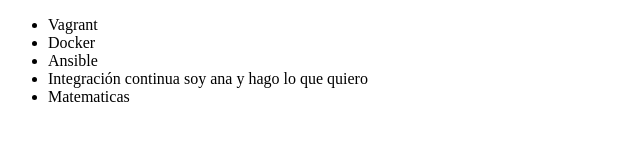
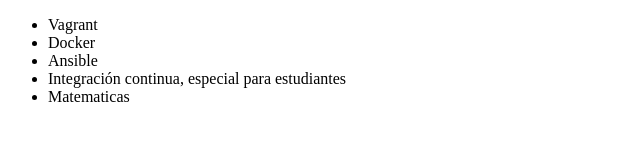
Before and after one commit to WaldoLoayza/repositorio-prueba, a plain HTML site: page index.html in a window 1280 px wide. Shown: the full height of the page, 0-640 px from the left. Drawn offline with Linux system fonts and the light colour scheme.

Commit message:
cambie index.html

```diff
--- a/index.html
+++ b/index.html
@@ -9,7 +9,7 @@
          <li> Vagrant </li>
          <li> Docker </li>
          <li> Ansible </li>
-         <li> Integración continua soy ana y hago lo que quiero</li>
+         <li> Integración continua, especial para estudiantes</li>
          <li> Matematicas </li>
      </ul>
 </body>
```
